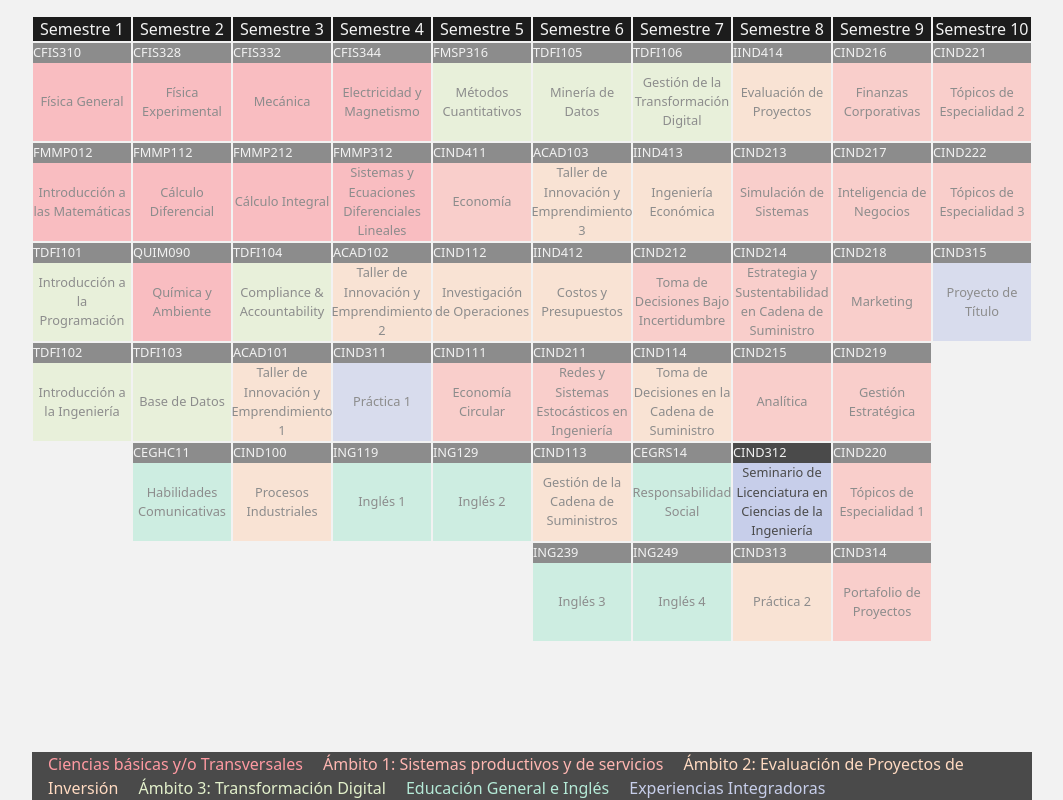
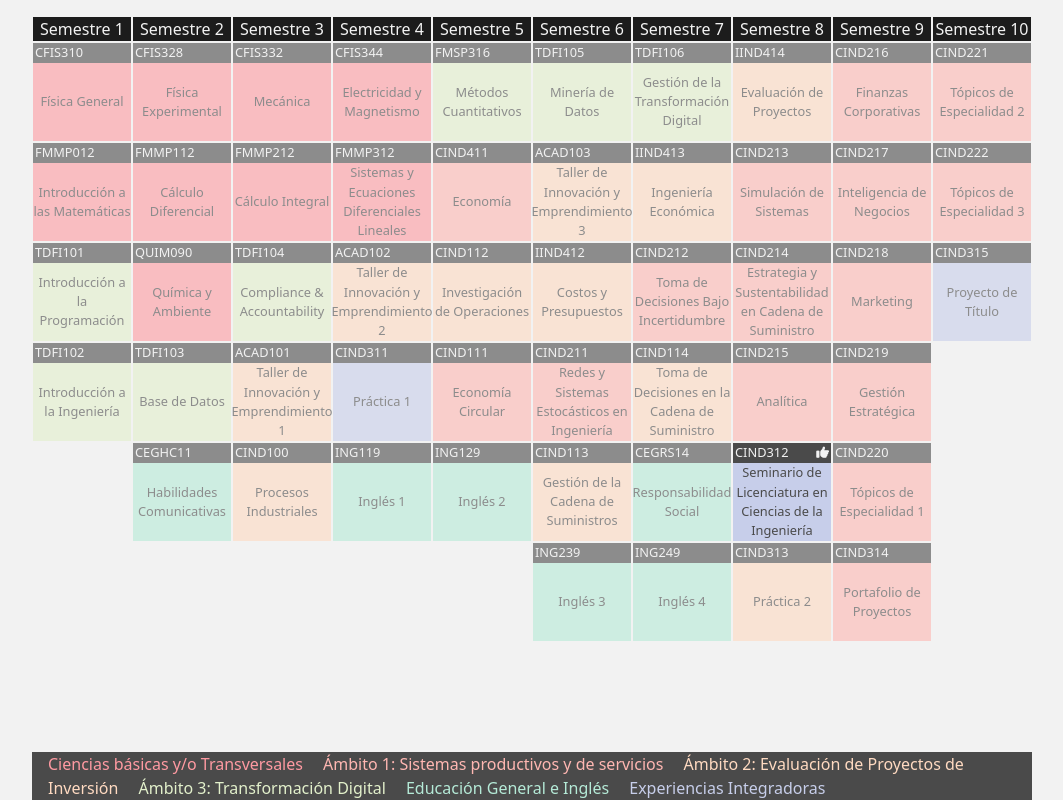
Before and after one commit to RaulCruzT/valentina, an Angular app: page / in a window 1280 px wide. Both pictures are taken after a click on the element 890 px from the left and 492 px from the top of the page. Shown: the whole page, without its empty margins (108-1171 px from the left). Built offline with nearby package versions, Linux system fonts and the light colour scheme.

Commit message:
Add Thumbs Up

```diff
--- a/src/app/subject/subject.component.css
+++ b/src/app/subject/subject.component.css
@@ -10,6 +10,14 @@
   color: #f2f2f2;
   background-color: #4a4a4a;
   height: 20%;
+  display: flex;
+  justify-content: space-between;
+  box-sizing: border-box;
+  padding: 0 2px 0 2px;
+}
+
+.fa-thumbs-up {
+  color: #f2f2f2;
 }
 
 .name {
--- a/src/app/subject/subject.component.html
+++ b/src/app/subject/subject.component.html
@@ -1,6 +1,7 @@
 <div class="subject" [ngStyle]="{'opacity': subject.selected ? 1 : 0.6}">
   <div class="abbreviation">
-    {{subject.abbreviation}}
+    <div>{{subject.abbreviation}}</div>
+    <div *ngIf="subject.selected"><i class="fa-solid fa-thumbs-up"></i></div>
   </div>
   <div class="name" [ngStyle]="{'background-color': color}">
     <div>{{subject.name}}</div>
--- a/src/index.html
+++ b/src/index.html
@@ -12,6 +12,12 @@
     integrity="sha384-EVSTQN3/azprG1Anm3QDgpJLIm9Nao0Yz1ztcQTwFspd3yD65VohhpuuCOmLASjC"
     crossorigin="anonymous"
   >
+  <link
+    rel="stylesheet"
+    href="https://cdnjs.cloudflare.com/ajax/libs/font-awesome/6.1.2/css/all.min.css" integrity="sha512-1sCRPdkRXhBV2PBLUdRb4tMg1w2YPf37qatUFeS7zlBy7jJI8Lf4VHwWfZZfpXtYSLy85pkm9GaYVYMfw5BC1A=="
+    crossorigin="anonymous"
+    referrerpolicy="no-referrer"
+  />
 </head>
 <body>
   <app-root></app-root>
```
